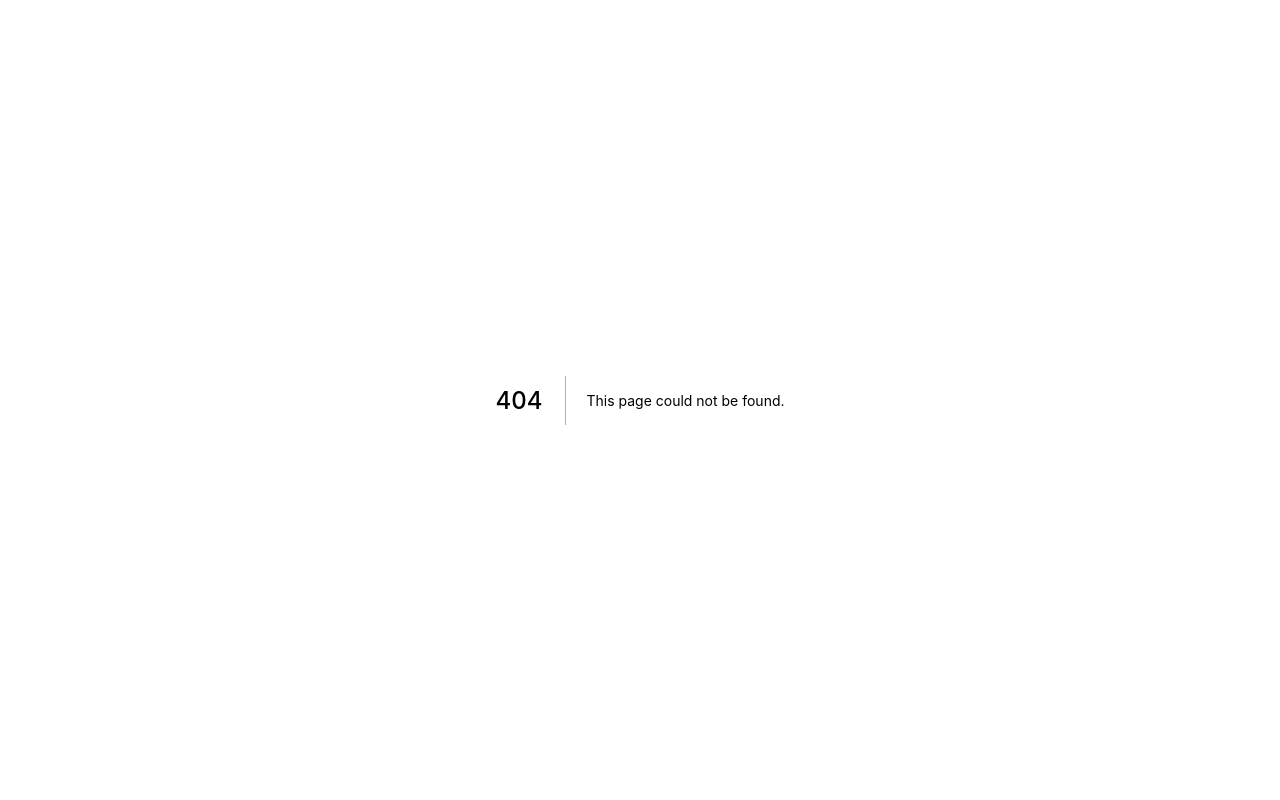
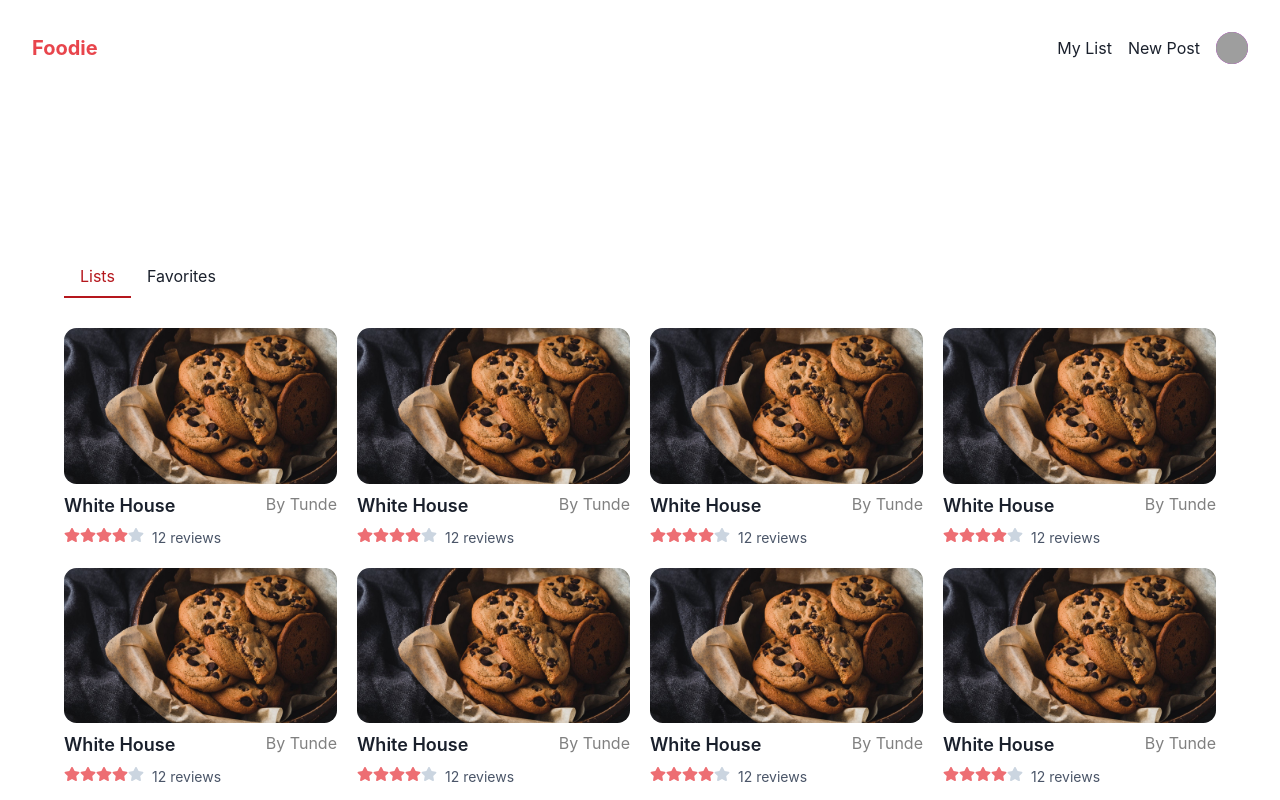
Before and after one commit to food-explorer/foodie-app, a Next.js app: page /posts in a window 1280 px wide. Before the commit this address had no page. Shown: the top 800 px of the page. Built offline with nearby package versions, Linux system fonts and the light colour scheme; grey boxes are pictures that could not be loaded.

Commit message:
create posts page

```diff
--- a/components/post.tsx
+++ b/components/post.tsx
@@ -7,9 +7,9 @@ import Icon from "@chakra-ui/icon";
 
 export const SliderPost = () => {
   return (
-    <Box w="263px">
+    <Box minW="263px" w='263px'>
       <Box>
-        <Image src="/post.svg" alt="svg post" />
+        <Image src="/post.svg" alt="svg post" w='100%' />
       </Box>
       <Flex justifyContent="space-between" mt="2">
         <Text fontSize="lg" fontWeight="600">
@@ -39,7 +39,7 @@ const Post = () => {
   return (
     <Box minWidth="263px">
       <Box>
-        <Image src="/post.svg" alt="svg post" />
+        <Image src="/post.svg" alt="svg post" w='100%' />
       </Box>
       <Flex justifyContent="space-between" mt="2">
         <Text fontSize="lg" fontWeight="600">
--- /dev/null
+++ b/pages/posts/index.tsx
@@ -0,0 +1,44 @@
+import { Box, Flex, Grid, HStack, SimpleGrid } from "@chakra-ui/layout";
+import { Tab, TabList, TabPanel, TabPanels, Tabs } from "@chakra-ui/tabs";
+import Header from "../../components/Header";
+import Post, { SliderPost } from "../../components/post";
+import Slide from "../../components/Slides";
+
+const Posts = () => {
+  return (
+    <>
+      <Header />
+      <Box width="90%" margin="10rem auto">
+        <Tabs colorScheme="brand">
+          <TabList borderBottom="none">
+            <Tab>Lists</Tab>
+            <Tab>Favorites</Tab>
+          </TabList>
+
+          <TabPanels marginTop="8">
+            <TabPanel padding="0">
+              <SimpleGrid minChildWidth="270px" spacing="20px">
+                {Array(10)
+                  .fill("")
+                  .map((_, i) => (
+                    <Post key={i} />
+                  ))}
+              </SimpleGrid>
+            </TabPanel>
+            <TabPanel padding="0">
+              <SimpleGrid minChildWidth="270px" spacing="20px">
+                {Array(10)
+                  .fill("")
+                  .map((_, i) => (
+                    <Post key={i} />
+                  ))}
+              </SimpleGrid>
+            </TabPanel>
+          </TabPanels>
+        </Tabs>
+      </Box>
+    </>
+  );
+};
+
+export default Posts;
```
Also changed, not shown: components/Slides.tsx (+6 -2 lines).
